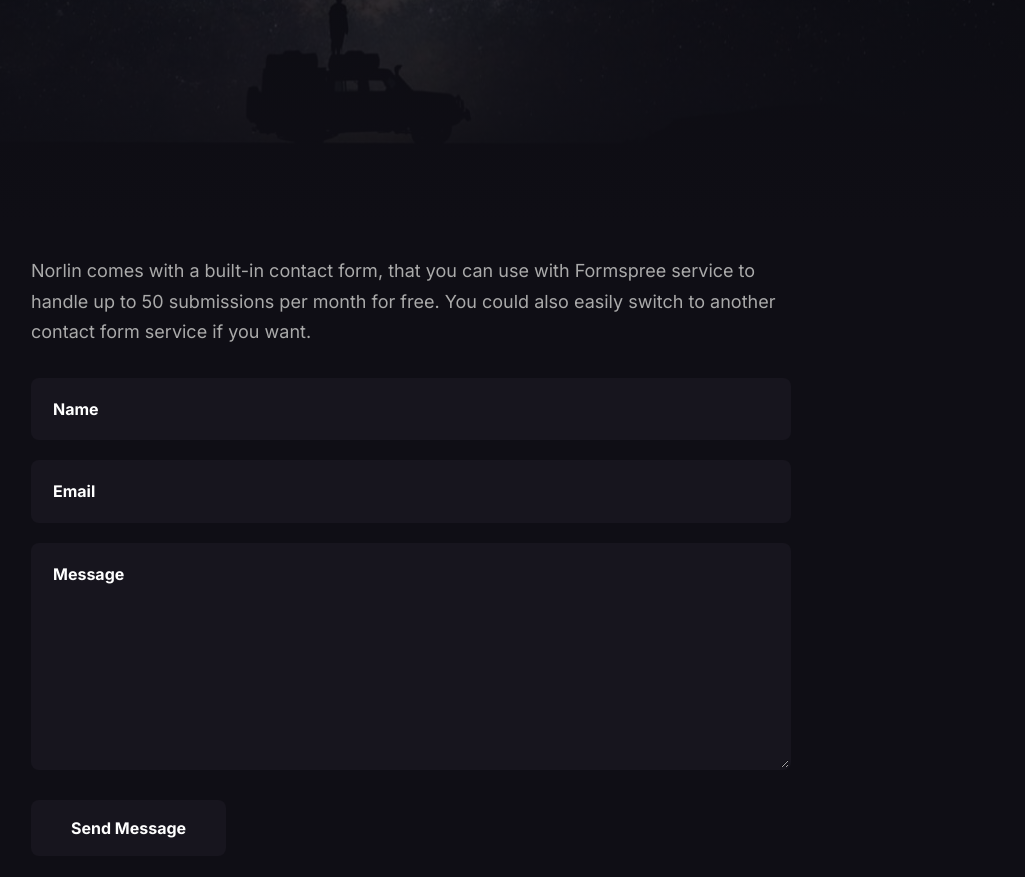
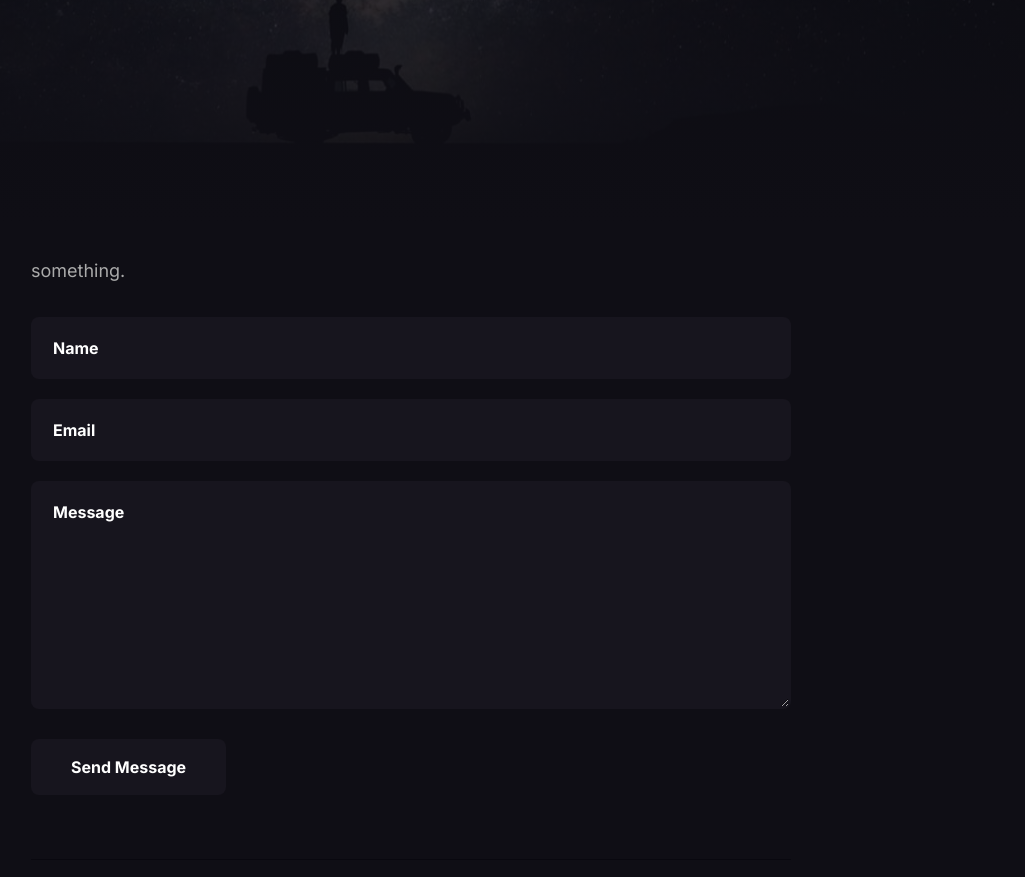
Before and after one commit to MGSE-Blogs/mgse-blogs.github.io, a Jekyll site: the page built from _pages/contact.html, in a window 1280 px wide and 900 px high, scrolled down 440 px. Shown: the top 877 px of the window, without its empty margins (229-1254 px from the left). Built offline with Jekyll 4.4.1, drawn with Linux system fonts in a browser that asks for light colours; nearby versions of some CDN libraries.

Commit message:
Update _config.yml

```diff
--- a/_config.yml
+++ b/_config.yml
@@ -2,7 +2,7 @@
 # General Site Settings
 title: MGSE BLOGS
 logo: # You can add own logo. For example '/images/logo.png'.
-description: Norlin – A Beautiful Dark Blog Theme for Jekyll.
+description: idk bro
 baseurl: "" # The subpath of your site, e.g. /blog
 url: "" # The base hostname & protocol for your site, e.g. http://example.com
 
@@ -26,7 +26,7 @@
 # Contact Settings
 contact:
   email: mgseblogs@gmail.com # Add your email for contact form
-  description: Norlin comes with a built-in contact form, that you can use with Formspree service to handle up to 50 submissions per month for free. You could also easily switch to another contact form service if you want. # Add a description of your form
+  description: something.
 
 # NOTE
 # Norlin theme comes with a contact form built-in. You can use this form with Formspree (https://formspree.io/) service and get up to 50 submissions for free. Also, you can easily switch to another service if you want.
@@ -43,7 +43,7 @@
 
 #-------------------------------
 # Comment Section (Disqus)
-disqus-identifier: anvodstudio-demo # Add your shortname for Disqus Comment. For example anvodstudio-demo
+
 
 
 #-------------------------------
```
